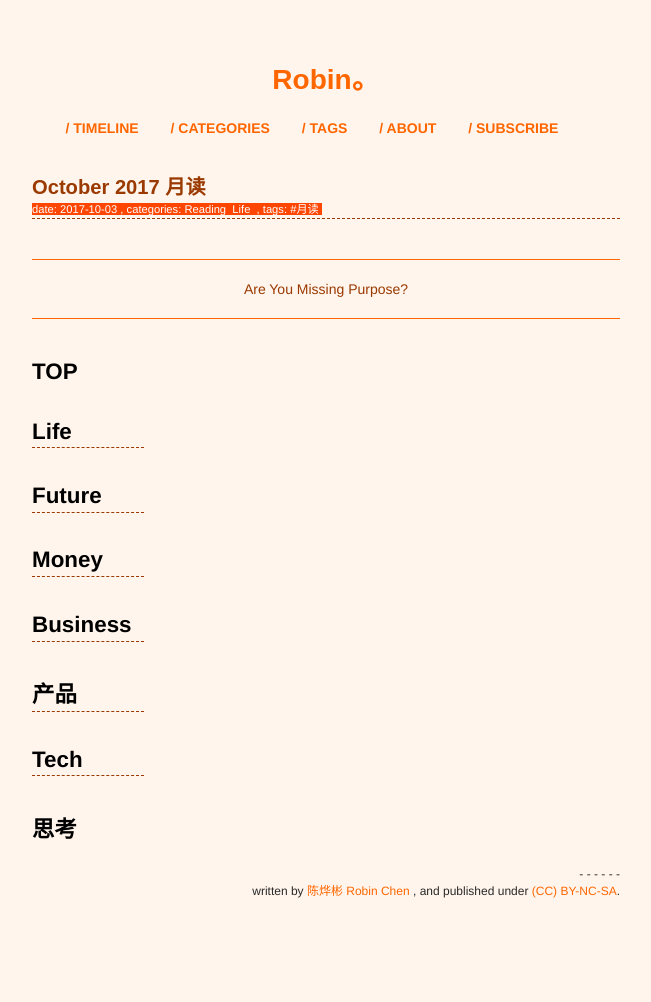
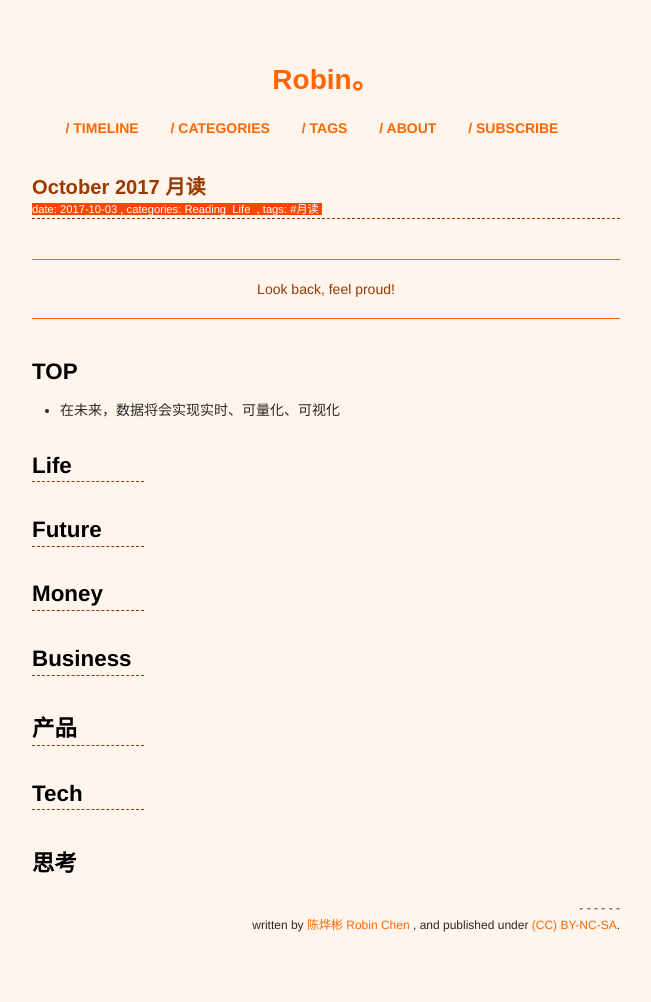
Before and after one commit to xianyuxmu/xianyuxmu.github.io, a Jekyll site: the page built from _posts/2017-10-03-monthly-reading.md, in a window 1280 px wide. Shown: the whole page, without its empty margins (314-965 px from the left). Built offline with Jekyll 4.4.1, drawn with Linux system fonts in a browser that asks for light colours; comment, search, counter and statistics services are not loaded; before the commit the page ends 968 px from its top, so only the background shows below that.

Commit message:
Reading of 05 Oct. 2017

```diff
--- a/_posts/2017-10-03-monthly-reading.md
+++ b/_posts/2017-10-03-monthly-reading.md
@@ -11,11 +11,12 @@ tags:
 ---
 
 <blockquote class="blockquote-center">
-<p>Are You Missing Purpose? </p>
+<p>Look back, feel proud!</p>
 </blockquote>
 
 ## TOP
 
+- 在未来，数据将会实现实时、可量化、可视化
 
 
 ## Life
```
